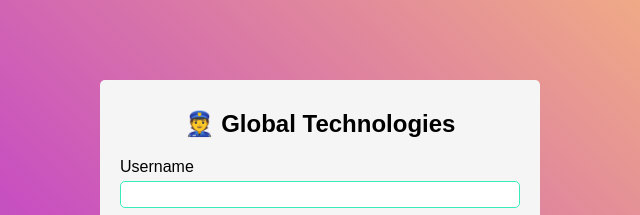
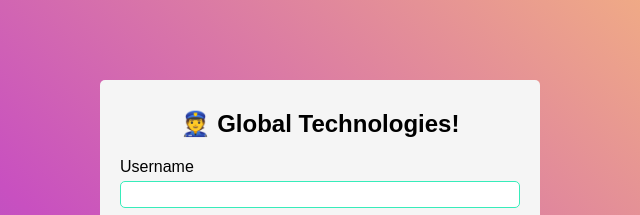
Before and after one commit to Harryharran/Harryharran.github.io, a plain HTML site: page index.html in a window 1280 px wide. Shown: the top 215 px of the page, 320-960 px from the left. Drawn offline with Linux system fonts and the light colour scheme.

Commit message:
changed headlines

```diff
--- a/index.html
+++ b/index.html
@@ -11,7 +11,7 @@
 <body>
     <div class="container">
     <form name="myForm" method="post">
-        <h2> 👮 Global Technologies </h2>
+        <h2> 👮 Global Technologies! </h2>
         <div class="inputGroup" >
             <label for="Username">Username</label>
             <input type="text" id="Username" name="Name" required>
```
